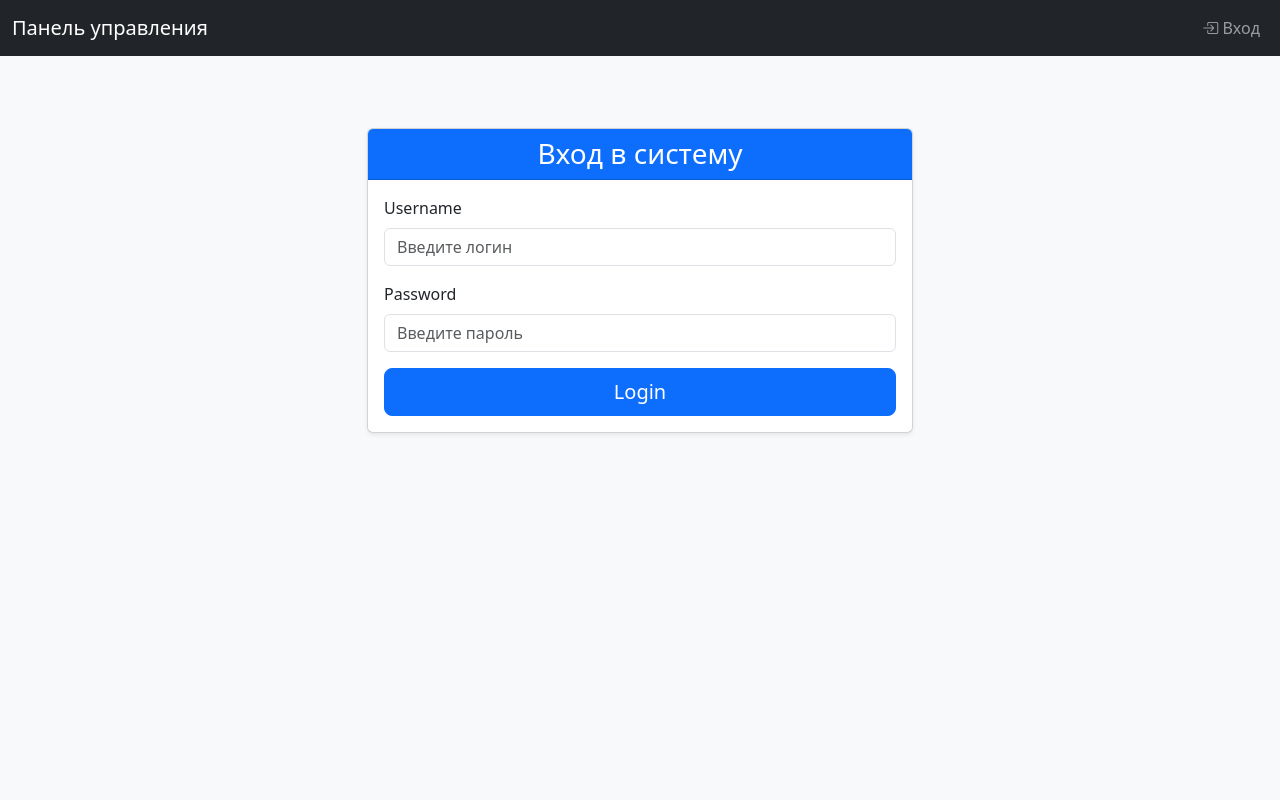
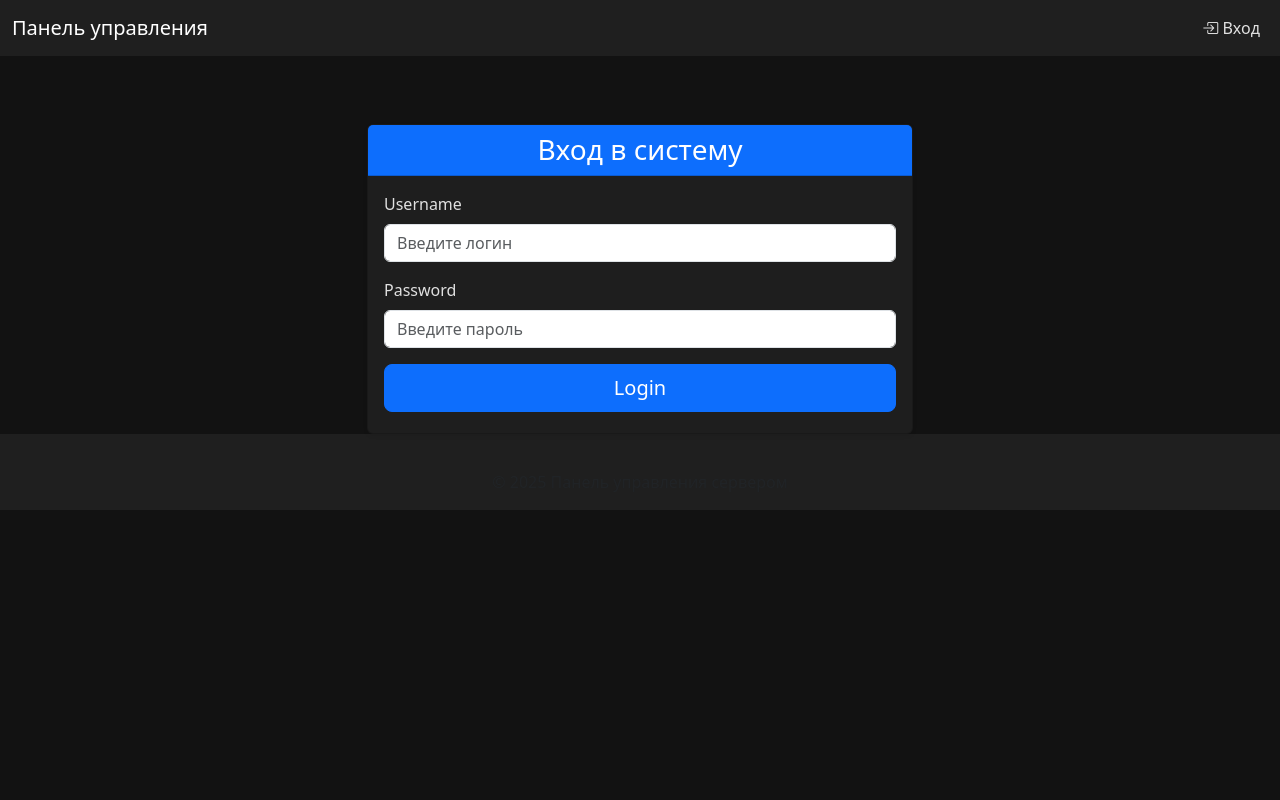
Before and after one commit to AaronBlvde/server_panel, a Flask app: page /login in a window 1280 px wide. Run offline with Flask 3, Linux system fonts and the light colour scheme; some libraries are stand-ins or nearby versions.

Commit message:
commit 4

```diff
--- a/app/routes.py
+++ b/app/routes.py
@@ -86,16 +86,23 @@ def containers():
         flash("Нет прав для просмотра контейнеров", "danger")
         return redirect(url_for('main.dashboard'))
 
-    containers_raw = client.containers.list(all=True)
-    containers = []
-    for c in containers_raw:
-        containers.append({
+    containers_list = []
+    for c in client.containers.list(all=True):
+        c_dict = {
             "id": c.id,
             "name": c.name,
-            "status": c.status
-        })
+            "status": c.status,
+            "ports": []
+        }
 
-    return render_template('containers.html', containers=containers, roles=roles)
+        ports = c.attrs.get('NetworkSettings', {}).get('Ports') or {}
+        for container_port, mappings in ports.items():
+            if mappings:
+                c_dict['ports'].append(mappings[0]['HostPort'])
+
+        containers_list.append(c_dict)
+
+    return render_template('containers.html', containers=containers_list, roles=roles)
 
 @main.route('/containers/<container_id>/logs')
 @login_required
--- a/app/templates/layout.html
+++ b/app/templates/layout.html
@@ -5,22 +5,64 @@
   <meta name="viewport" content="width=device-width, initial-scale=1">
   <title>{% block title %}Панель управления сервером{% endblock %}</title>
 
-  <!-- Bootstrap 5 CSS (доступен в РФ) -->
+  <!-- Bootstrap 5 CSS -->
   <link href="https://cdnjs.cloudflare.com/ajax/libs/bootstrap/5.3.2/css/bootstrap.min.css" rel="stylesheet">
   <!-- Bootstrap Icons -->
   <link href="https://cdn.jsdelivr.net/npm/bootstrap-icons@1.11.1/font/bootstrap-icons.css" rel="stylesheet">
 
   <style>
     body {
-      background-color: #f8f9fa;
+      background-color: #121212;
+      color: #e0e0e0;
+      min-height: 100vh;
     }
+
+    .navbar, .footer {
+      background-color: #1f1f1f !important;
+    }
+
+    .container {
+      margin-top: 20px;
+    }
+
+    .card {
+      background-color: #1e1e1e;
+      color: #e0e0e0;
+    }
+
+    table.table-dark {
+      background-color: #1e1e1e;
+      color: #e0e0e0;
+    }
+
+    table.table-dark th,
+    table.table-dark td {
+      border-color: #333;
+    }
+
+    .btn {
+      margin-bottom: 5px;
+    }
+
     .alert {
       margin-top: 10px;
+    }
+
+    a.nav-link {
+      color: #e0e0e0 !important;
+    }
+
+    a.nav-link:hover {
+      color: #00bfff !important;
+    }
+
+    .table-hover tbody tr:hover {
+      background-color: #2a2a2a;
     }
   </style>
 </head>
 <body>
-  <nav class="navbar navbar-expand-lg navbar-dark bg-dark">
+  <nav class="navbar navbar-expand-lg navbar-dark">
     <div class="container-fluid">
       <a class="navbar-brand" href="{{ url_for('main.dashboard') }}">Панель управления</a>
       <button class="navbar-toggler" type="button" data-bs-toggle="collapse" data-bs-target="#navbarNav">
@@ -40,7 +82,7 @@
     </div>
   </nav>
 
-  <div class="container mt-4">
+  <div class="container">
     {% with messages = get_flashed_messages(with_categories=true) %}
       {% if messages %}
         {% for category, message in messages %}
@@ -55,6 +97,12 @@
     {% block content %}{% endblock %}
   </div>
 
+  <footer class="footer mt-auto py-3 text-center text-muted">
+    <div class="container">
+      &copy; {{ current_year if current_year else '2025' }} Панель управления сервером
+    </div>
+  </footer>
+
   <!-- Bootstrap JS Bundle -->
   <script src="https://cdnjs.cloudflare.com/ajax/libs/bootstrap/5.3.2/js/bootstrap.bundle.min.js"></script>
 </body>
```
Also changed, not shown: app/templates/containers.html (+36 -15 lines).
